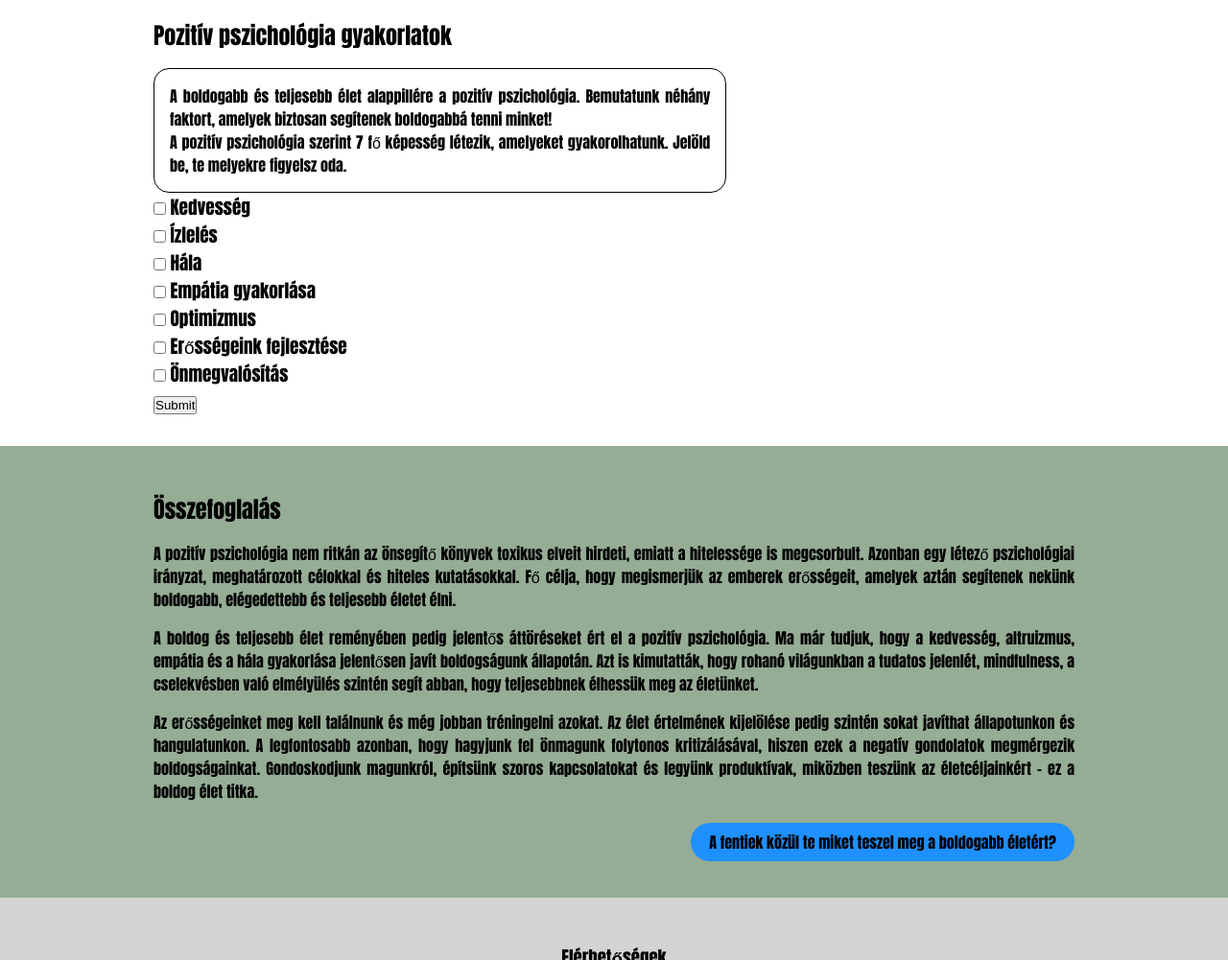
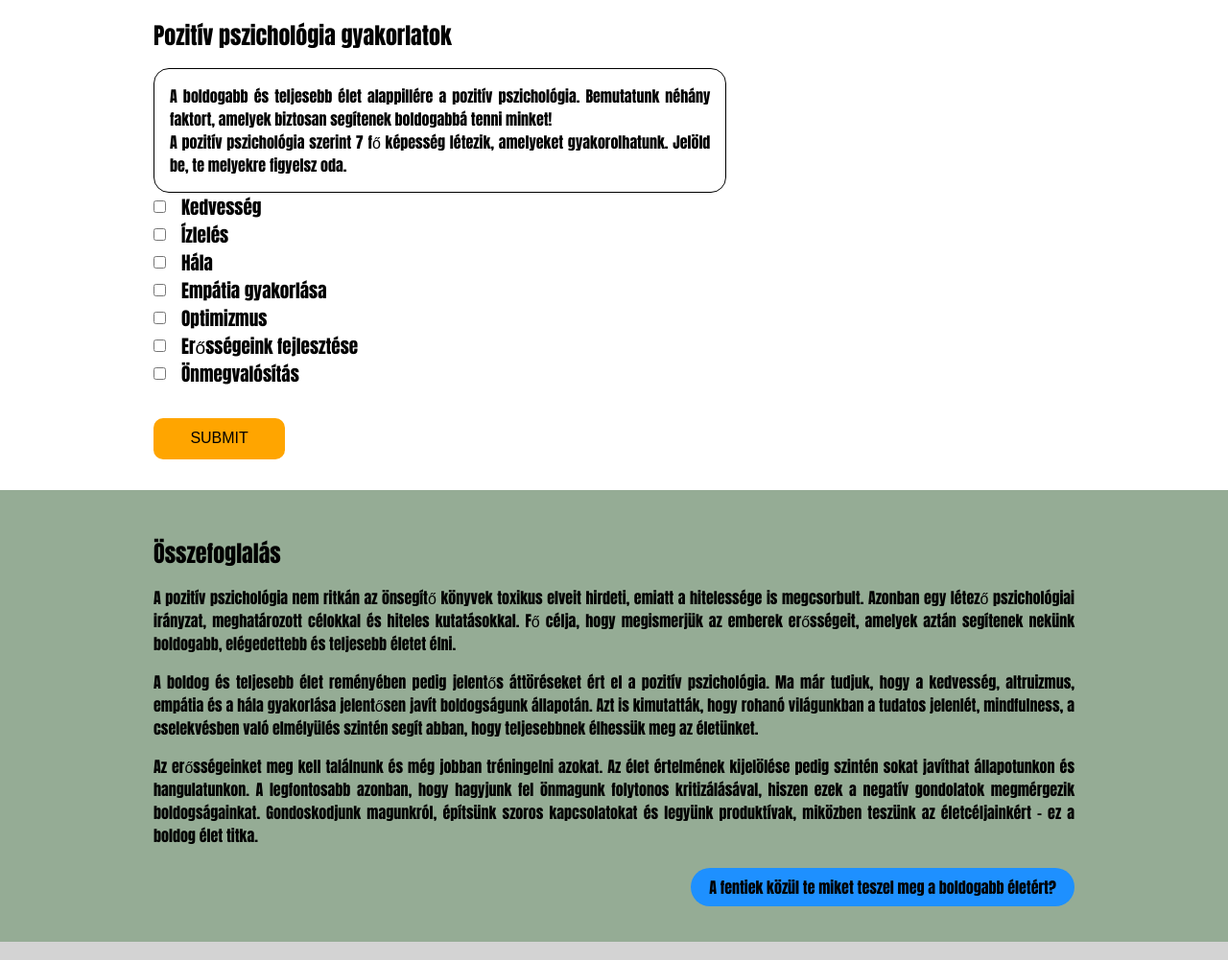
Before and after one commit to kovacsgergo7/SarahProject, a plain HTML site: page page3.html in a window 1280 px wide. Shown: the part 1055-2056 px from the top of the page at 96% size. Drawn offline with Linux system fonts and the light colour scheme.

Commit message:
Style checkboxes on page3

```diff
--- a/style.css
+++ b/style.css
@@ -123,7 +123,7 @@ header{
     background-size:cover;
     background-position: bottom;
 }
-button{
+button,.btn{
     cursor: pointer;
     padding: .8rem 2.4rem;
     margin-top: 2rem;
@@ -135,9 +135,15 @@ button{
     font-size: clamp(0.8rem, 3vw, 1rem);
     transition:.2s cubic-bezier(0.175, 0.885, 0.32, 1.275);
 }
-button:hover{
+button:hover,.btn:hover{
     background: hsl(0, 0%, 90%);
     transform: scale(1.02);
+}
+.btn{
+    background: orange;
+}
+.btn:hover{
+    background: var(--secondary-color);
 }
 article{
     padding-block: 2rem;
@@ -187,6 +193,11 @@ footer a{
     grid-template-columns: repeat(2, 1fr);
 }
 
+.checklist-item{
+    display: flex;
+    gap:1rem;
+}
+
 @media(min-width:50rem){
     .row{
         display: grid;
```
